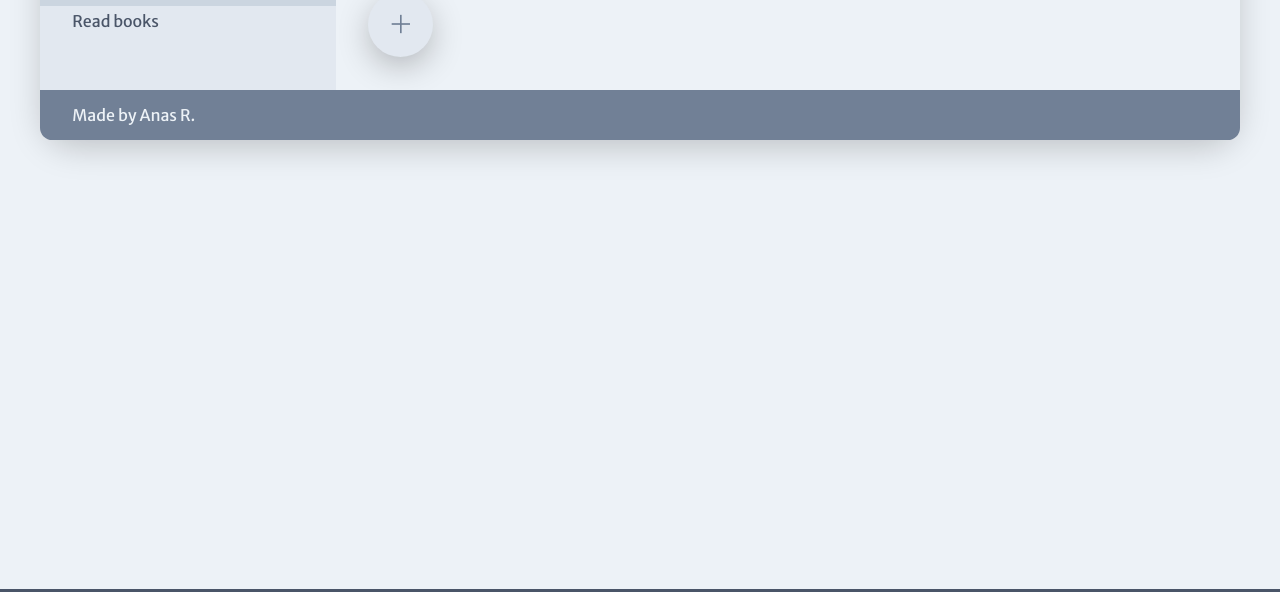
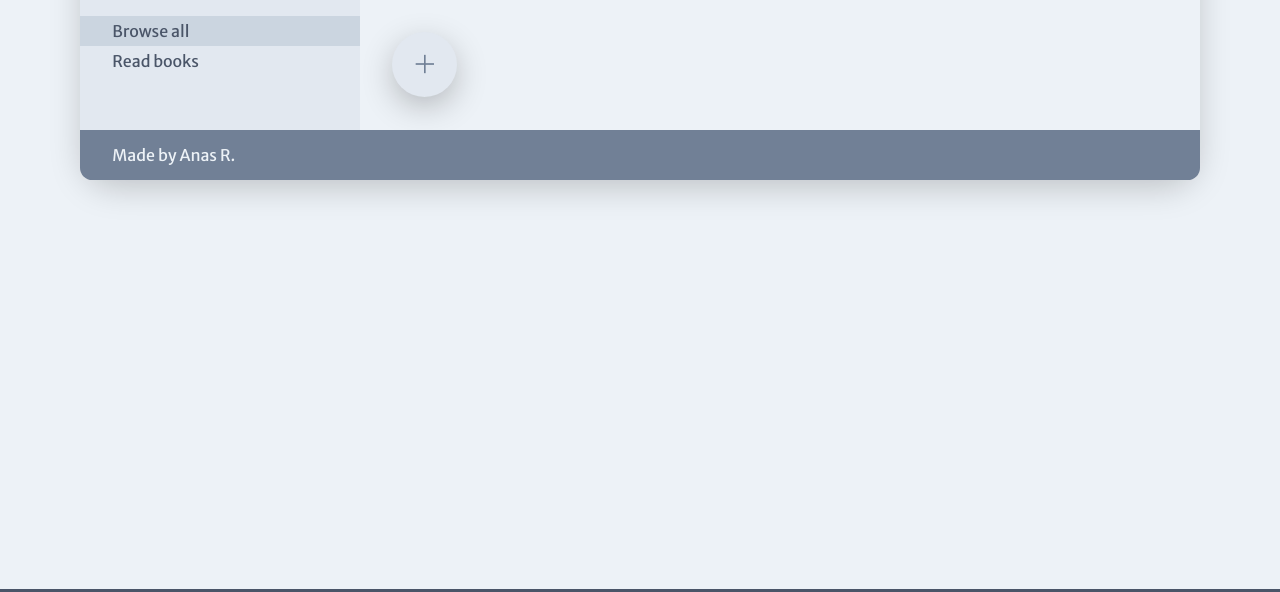
Before and after one commit to anas-r/vanilla-library, a website built with webpack: page dist/index.html in a window 1280 px wide. Shown: the part 161-753 px from the top of the page. Built offline with nearby package versions, Linux system fonts and the light colour scheme; some packages are replaced by stand-ins of ours; no server answers; the database is empty.

Commit message:
margin fix

```diff
--- a/src/assets/css/styles.css
+++ b/src/assets/css/styles.css
@@ -35,7 +35,7 @@ ul {
 
 .content {
     border-radius: var(--baselinephi);
-    margin: calc(2 * var(--baseline));
+    margin: calc(4 * var(--baseline));
     display: grid;
     background-color: var(--light-bg);
     box-shadow: 0px 10px 34px -4px rgba(0,0,0,0.21);
```
Also changed, not shown: dist/main.js.
